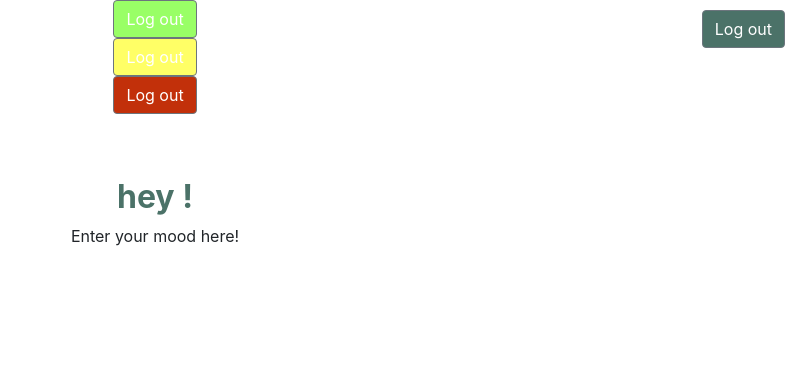
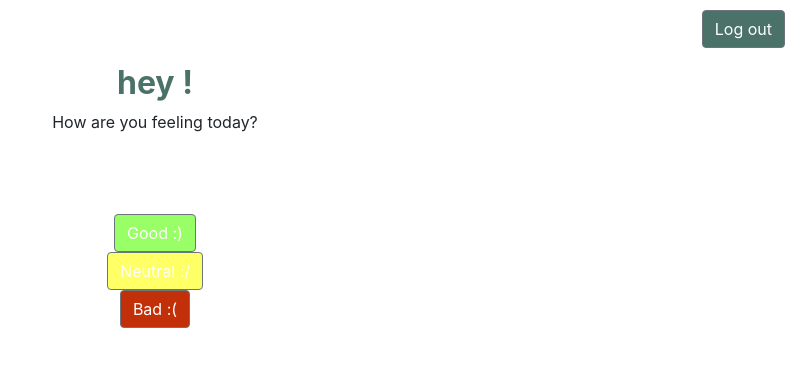
Before and after one commit to madisonkohls/melody-mapper, a React (Create React App) app: page /mood/1 in a window 1280 px wide. Shown: the top 366 px of the page, without its empty margins (485-1280 px from the left). Built offline with nearby package versions, Linux system fonts and the light colour scheme; no server answers.

Commit message:
rearrange buttons

```diff
--- a/src/components/mood.component.js
+++ b/src/components/mood.component.js
@@ -37,18 +37,18 @@ function Mood() {
             <div class = "logoutbutton">
             <Button style={{backgroundColor:"#4B7268"}} onClick={onHomePage}>Log out</Button>
             </div>
-            <div class = "moodbutton">
-            <Button style={{backgroundColor:"#99FF66"}} onClick={onHomePage}>Log out</Button>
+            <div class = "topsection">
+            <h2 class="titleText">hey {firstName}!</h2>
+            <p>How are you feeling today?</p>
             </div>
             <div class = "moodbutton">
-            <Button style={{backgroundColor:"#FFFF66"}} onClick={onHomePage}>Log out</Button>
+            <Button style={{backgroundColor:"#99FF66"}} onClick={onHomePage}>Good :)</Button>
             </div>
             <div class = "moodbutton">
-            <Button style={{backgroundColor:"#C2300A"}} onClick={onHomePage}>Log out</Button>
+            <Button style={{backgroundColor:"#FFFF66"}} onClick={onHomePage}>Neutral :/</Button>
             </div>
-            <div class = "topsection">
-            <h2 class="titleText">hey {firstName}!</h2>
-            <p>Enter your mood here!</p>
+            <div class = "moodbutton">
+            <Button style={{backgroundColor:"#C2300A"}} onClick={onHomePage}>Bad :(</Button>
             </div>
         </div>
       </div>
```
